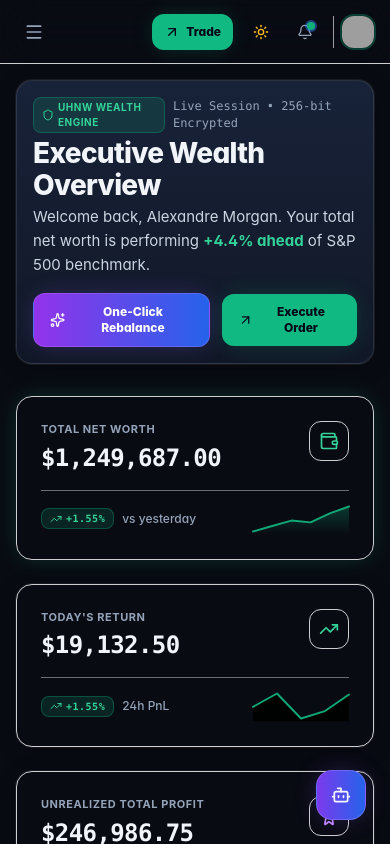
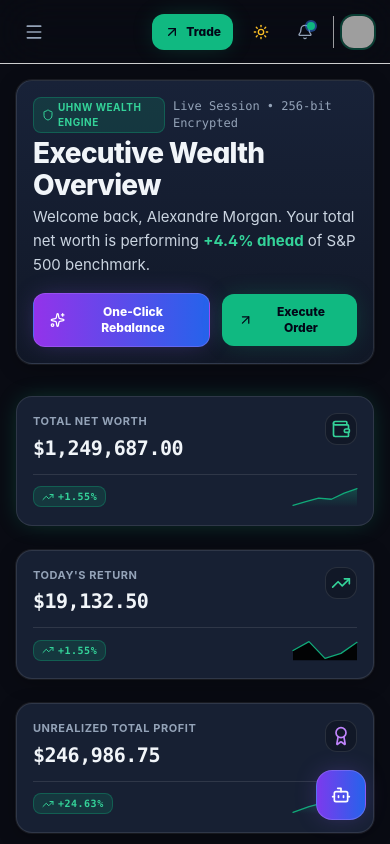
Before and after one commit to asparagam/alphavest, a React (Vite) app: page / in a window 390 px wide. Shown: the top 844 px of the page. Built offline with nearby package versions, Linux system fonts and the light colour scheme; grey boxes are pictures that could not be loaded.

Commit message:
Fix responsive card container padding (p-4 sm:p-6) and metric card scaling for small mobile viewports

```diff
--- a/src/components/ui/Card.tsx
+++ b/src/components/ui/Card.tsx
@@ -15,13 +15,13 @@ export const Card: React.FC<CardProps> = ({
   className,
   ...props
 }) => {
-  const baseStyles = 'rounded-2xl transition-all duration-200 overflow-hidden';
+  const baseStyles = 'rounded-2xl transition-all duration-200 overflow-hidden w-full max-w-full';
 
   const variants = {
-    glass: 'bg-dark-card border border-dark-border/80 shadow-card-elevated hover:border-slate-700/80 dark:bg-dark-card dark:border-dark-border/80 light:bg-white light:border-light-border light:shadow-card-light light:hover:border-slate-300',
-    solid: 'bg-dark-surface border border-dark-border dark:bg-dark-surface dark:border-dark-border light:bg-slate-50 light:border-slate-200',
-    gradient: 'bg-gradient-to-br from-dark-card via-dark-surface to-dark-card border border-dark-border/80 dark:border-dark-border/80 light:from-white light:to-slate-50 light:border-slate-200',
-    ai: 'bg-gradient-to-br from-ai-950/40 via-dark-card to-dark-surface border border-ai-500/30 shadow-purple-glow light:from-purple-50/60 light:to-white light:border-purple-200',
+    glass: 'bg-dark-surface2 border border-white/10 shadow-card-elevated hover:border-white/20 dark:bg-dark-surface2 dark:border-white/10 light:bg-white light:border-light-border light:shadow-card-light light:hover:border-slate-300',
+    solid: 'bg-dark-surface1 border border-white/10 dark:bg-dark-surface1 dark:border-white/10 light:bg-slate-50 light:border-slate-200',
+    gradient: 'bg-gradient-to-br from-dark-surface2 via-dark-surface1 to-dark-surface2 border border-white/10 light:from-white light:to-slate-50 light:border-slate-200',
+    ai: 'bg-gradient-to-br from-purple-950/40 via-dark-surface2 to-dark-surface1 border border-purple-500/30 shadow-purple-glow light:from-purple-50/60 light:to-white light:border-purple-200',
   };
 
   const glows = glowing
@@ -46,7 +46,7 @@ export const CardHeader: React.FC<React.HTMLAttributes<HTMLDivElement>> = ({
   ...props
 }) => (
   <div
-    className={twMerge('px-6 pt-6 pb-4 flex items-center justify-between border-b border-dark-border/40 dark:border-dark-border/40 light:border-slate-100', className)}
+    className={twMerge('p-4 sm:p-6 pb-3 sm:pb-4 flex flex-col sm:flex-row sm:items-center justify-between gap-3 border-b border-white/10 dark:border-white/10 light:border-slate-100', className)}
     {...props}
   >
     {children}
@@ -72,7 +72,7 @@ export const CardDescription: React.FC<React.HTMLAttributes<HTMLParagraphElement
   ...props
 }) => (
   <p
-    className={twMerge('type-caption text-slate-400 dark:text-slate-400 light:text-slate-600 mt-1', className)}
+    className={twMerge('type-caption text-slate-400 dark:text-slate-400 light:text-slate-600 mt-0.5 sm:mt-1', className)}
     {...props}
   >
     {children}
@@ -84,7 +84,7 @@ export const CardContent: React.FC<React.HTMLAttributes<HTMLDivElement>> = ({
   className,
   ...props
 }) => (
-  <div className={twMerge('p-6', className)} {...props}>
+  <div className={twMerge('p-4 sm:p-6', className)} {...props}>
     {children}
   </div>
 );
@@ -95,7 +95,7 @@ export const CardFooter: React.FC<React.HTMLAttributes<HTMLDivElement>> = ({
   ...props
 }) => (
   <div
-    className={twMerge('px-6 py-4 bg-dark-surface/50 border-t border-dark-border/40 flex items-center justify-between text-xs dark:bg-dark-surface/50 dark:border-dark-border/40 light:bg-slate-50 light:border-slate-100', className)}
+    className={twMerge('px-4 sm:px-6 py-3 sm:py-4 bg-dark-surface1/50 border-t border-white/10 flex items-center justify-between text-xs dark:bg-dark-surface1/50 dark:border-white/10 light:bg-slate-50 light:border-slate-100', className)}
     {...props}
   >
     {children}
--- a/src/components/ui/MetricCard.tsx
+++ b/src/components/ui/MetricCard.tsx
@@ -28,7 +28,6 @@ export const MetricCard: React.FC<MetricCardProps> = ({
 }) => {
   const isPositive = changePercent !== undefined ? changePercent >= 0 : (change !== undefined ? change >= 0 : true);
 
-  // Sparkline path generator
   const renderSparkline = () => {
     if (!sparkline || sparkline.length < 2) return null;
     const min = Math.min(...sparkline);
@@ -48,7 +47,7 @@ export const MetricCard: React.FC<MetricCardProps> = ({
     const color = isPositive ? '#10b981' : '#ef4444';
 
     return (
-      <svg className="w-24 h-8 overflow-visible opacity-90" viewBox={`0 0 ${width} ${height}`}>
+      <svg className="w-16 sm:w-24 h-6 sm:h-8 overflow-visible opacity-90 flex-shrink-0" viewBox={`0 0 ${width} ${height}`}>
         <defs>
           <linearGradient id={`sparkline-grad-${title.replace(/\s+/g, '-')}`} x1="0" y1="0" x2="0" y2="1">
             <stop offset="0%" stopColor={color} stopOpacity="0.3" />
@@ -72,34 +71,34 @@ export const MetricCard: React.FC<MetricCardProps> = ({
   };
 
   return (
-    <motion.div whileHover={{ y: -2 }} transition={{ duration: 0.15 }}>
-      <Card variant={variant} glowing={glowing} className="p-6 relative group border border-dark-border/80 dark:border-dark-border/80 light:border-slate-200 hover:border-brand-500/40">
-        <div className="flex items-start justify-between gap-3">
-          <div className="space-y-1 min-w-0">
+    <motion.div whileHover={{ y: -2 }} transition={{ duration: 0.15 }} className="w-full">
+      <Card variant={variant} glowing={glowing} className="p-4 sm:p-6 relative group border border-white/10 dark:border-white/10 light:border-slate-200 hover:border-emerald-500/40">
+        <div className="flex items-start justify-between gap-2 sm:gap-3">
+          <div className="space-y-1 min-w-0 flex-1">
             <span className="type-overline block font-semibold text-slate-400 dark:text-slate-400 light:text-slate-500 truncate">
               {title}
             </span>
 
-            {/* Dominant Numeric Value */}
-            <div className="text-2xl sm:text-3xl font-extrabold font-mono font-mono-nums tracking-tight text-slate-100 dark:text-slate-100 light:text-slate-900 mt-1.5">
+            {/* Dominant Responsive Numeric Value */}
+            <div className="text-xl sm:text-2xl lg:text-3xl font-extrabold font-mono font-mono-nums tracking-tight text-slate-100 dark:text-slate-100 light:text-slate-900 mt-1 truncate">
               {value}
             </div>
           </div>
 
           {icon && (
-            <div className="w-10 h-10 rounded-xl bg-dark-surface border border-dark-border/80 flex items-center justify-center text-slate-300 dark:bg-dark-surface dark:border-dark-border/80 dark:text-slate-300 light:bg-slate-100 light:border-slate-200 light:text-slate-700 flex-shrink-0">
+            <div className="w-8 h-8 sm:w-10 sm:h-10 rounded-xl bg-dark-surface1 border border-white/10 flex items-center justify-center text-slate-300 dark:bg-dark-surface1 dark:border-white/10 dark:text-slate-300 light:bg-slate-100 light:border-slate-200 light:text-slate-700 flex-shrink-0">
               {icon}
             </div>
           )}
         </div>
 
-        <div className="mt-4 pt-3 border-t border-dark-border/40 dark:border-dark-border/40 light:border-slate-100 flex items-center justify-between gap-2">
-          <div className="flex items-center gap-2">
+        <div className="mt-3 sm:mt-4 pt-2.5 sm:pt-3 border-t border-white/10 dark:border-white/10 light:border-slate-100 flex items-center justify-between gap-2">
+          <div className="flex items-center gap-1.5 sm:gap-2 min-w-0 truncate">
             {(changePercent !== undefined || change !== undefined) && (
               <ReturnBadge value={changePercent ?? change ?? 0} />
             )}
             {subtext && (
-              <span className="type-caption text-slate-400 dark:text-slate-400 light:text-slate-500 truncate">
+              <span className="type-caption text-slate-400 dark:text-slate-400 light:text-slate-500 truncate hidden xs:inline">
                 {subtext}
               </span>
             )}
```
